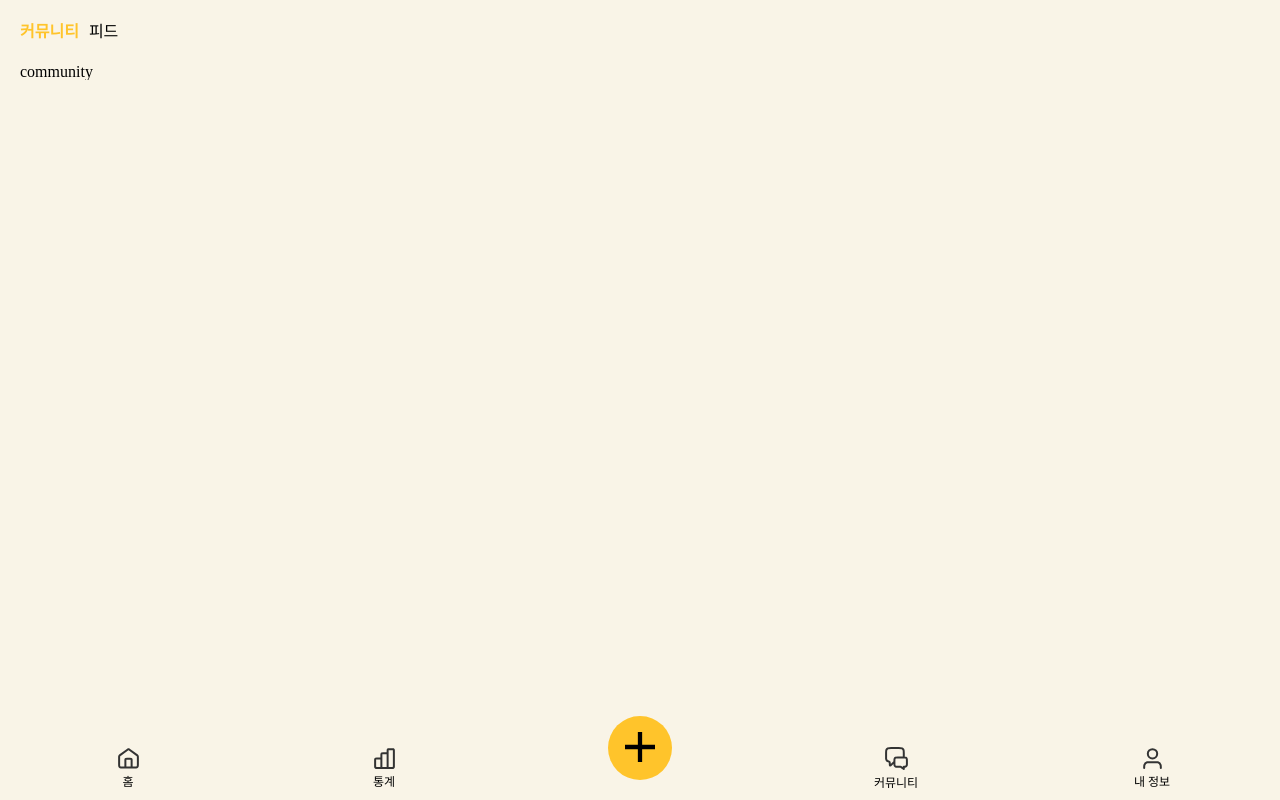
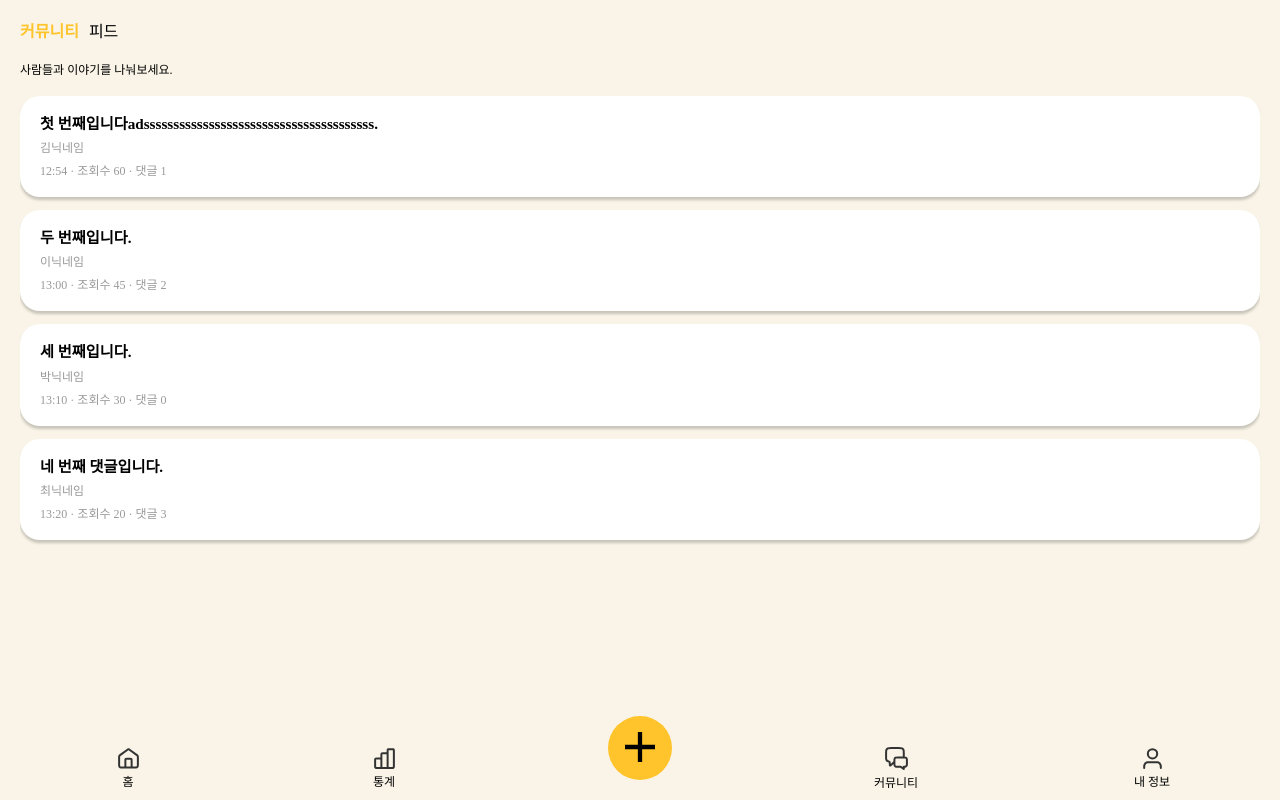
Before and after one commit to coffein-doctor/MST, a Next.js app in the folder mst/: page /community in a window 1280 px wide. Built offline with nearby package versions, Linux system fonts and the light colour scheme; a web font is replaced by a local one.

Commit message:
[FEAT] 커뮤니티폼 제작

```diff
--- a/mst/src/app/(mainpage)/beverage/page.tsx
+++ b/mst/src/app/(mainpage)/beverage/page.tsx
@@ -6,6 +6,7 @@ import { useRouter } from "next/navigation";
 import { useState } from "react";
 import PencilButton from "@/components/common/Button/PencilButton";
 import SearchTopBar from "@/components/common/TopBar/SearchTopBar";
+
 
 interface FormData {
   id: number;
--- a/mst/src/app/(mainpage)/community/page.tsx
+++ b/mst/src/app/(mainpage)/community/page.tsx
@@ -1,7 +1,91 @@
+"use client";
+import { css } from "@emotion/react";
 import React from "react";
+import Form from "@/components/common/Form/Form";
+import CommunityForm from "@/components/Community/CommunityForm";
 
-function community() {
-  return <div>community</div>;
+interface CmFormData {
+  id: number;
+  title: string;
+  author: string;
+  timestamp: string;
+  views: number;
+  replies: number;
 }
 
-export default community;
+const cmDummyData: CmFormData[] = [
+  {
+    id: 1,
+    title: "첫 번째입니다adsssssssssssssssssssssssssssssssssssssss.",
+    author: "김닉네임",
+    timestamp: "2024-03-18T12:54:00",
+    views: 60,
+    replies: 1,
+  },
+  {
+    id: 2,
+    title: "두 번째입니다.",
+    author: "이닉네임",
+    timestamp: "2024-03-13T13:00:00",
+    views: 45,
+    replies: 2,
+  },
+  {
+    id: 3,
+    title: "세 번째입니다.",
+    author: "박닉네임",
+    timestamp: "2024-03-20T13:10:00",
+    views: 30,
+    replies: 0,
+  },
+  {
+    id: 4,
+    title: "네 번째 댓글입니다.",
+    author: "최닉네임",
+    timestamp: "2024-03-20T13:20:00",
+    views: 20,
+    replies: 3,
+  },
+];
+
+function Community() {
+  return (
+    <div>
+      <div css={communityContentCSS}>사람들과 이야기를 나눠보세요.</div>
+      <div>
+        {cmDummyData.map((item) => (
+          <Form
+            cssProps={cmFormWrapperCSS}
+            shadow={true}
+            key={item.id}
+            content={
+              <CommunityForm
+                title={item.title}
+                author={item.author}
+                timestamp={item.timestamp}
+                views={item.views}
+                replies={item.replies}
+              />
+            }
+          />
+        ))}
+      </div>
+      <div css={emptyNavCSS} />
+    </div>
+  );
+}
+
+const communityContentCSS = css`
+  font-size: var(--font-size-h6);
+  margin-bottom: 20px;
+`;
+
+const cmFormWrapperCSS = css`
+  margin-bottom: 13px;
+`;
+
+const emptyNavCSS = css`
+  height: 80px;
+`;
+
+export default Community;
--- /dev/null
+++ b/mst/src/components/Community/CommunityForm.tsx
@@ -0,0 +1,59 @@
+import { css } from "@emotion/react";
+import dayjs from "dayjs";
+
+interface CmContentProps {
+  title: string;
+  author: string;
+  timestamp: string;
+  views: number;
+  replies: number;
+}
+
+export default function CommunityForm({
+  title,
+  author,
+  timestamp,
+  views,
+  replies,
+}: CmContentProps) {
+  const currentTime = dayjs();
+  const createdTime = dayjs(timestamp);
+
+  // 하루이상 차이나면 기존의 시간에서 날짜로 형식 변경
+  const formattedTimestamp =
+    currentTime.diff(createdTime, "day") >= 1
+      ? createdTime.format("MM.DD")
+      : createdTime.format("HH:mm");
+
+  return (
+    <>
+      <div css={cmContentTitleCSS}>{title}</div>
+      <div css={cmContentUserCSS}>{author}</div>
+      <div css={cmContentInfoCSS}>
+        <span>{formattedTimestamp} · </span>
+        <span>조회수 {views} · </span>
+        <span>댓글 {replies}</span>
+      </div>
+    </>
+  );
+}
+
+const cmContentTitleCSS = css`
+  font-size: var(--font-size-h5);
+  font-weight: var(--font-weight-semibold);
+  margin-bottom: 11px;
+  white-space: nowrap;
+  overflow: hidden;
+  text-overflow: ellipsis;
+`;
+
+const cmContentUserCSS = css`
+  font-size: var(--font-size-h6);
+  color: var(--gray-color-3);
+  margin-bottom: 11px;
+`;
+
+const cmContentInfoCSS = css`
+  font-size: var(--font-size-h6);
+  color: var(--gray-color-3);
+`;
```
